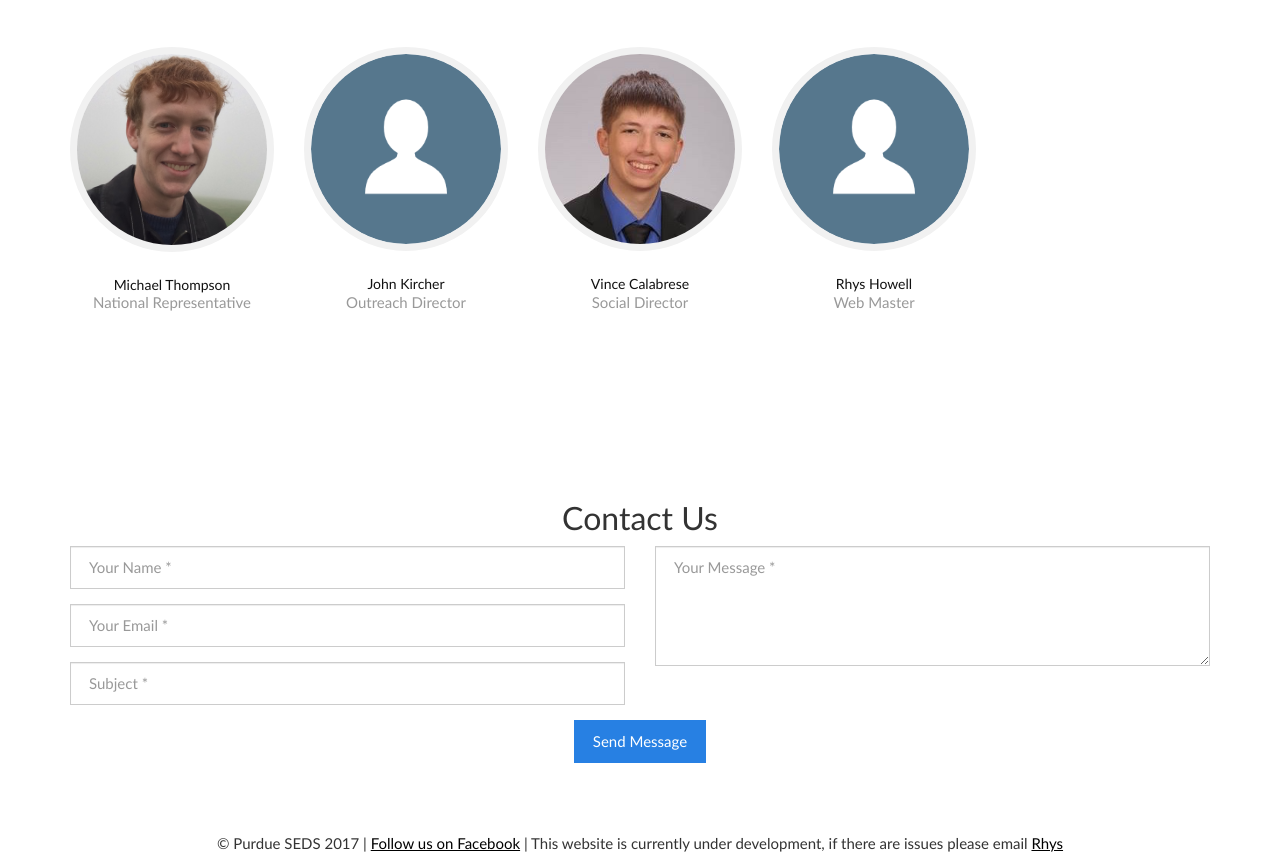
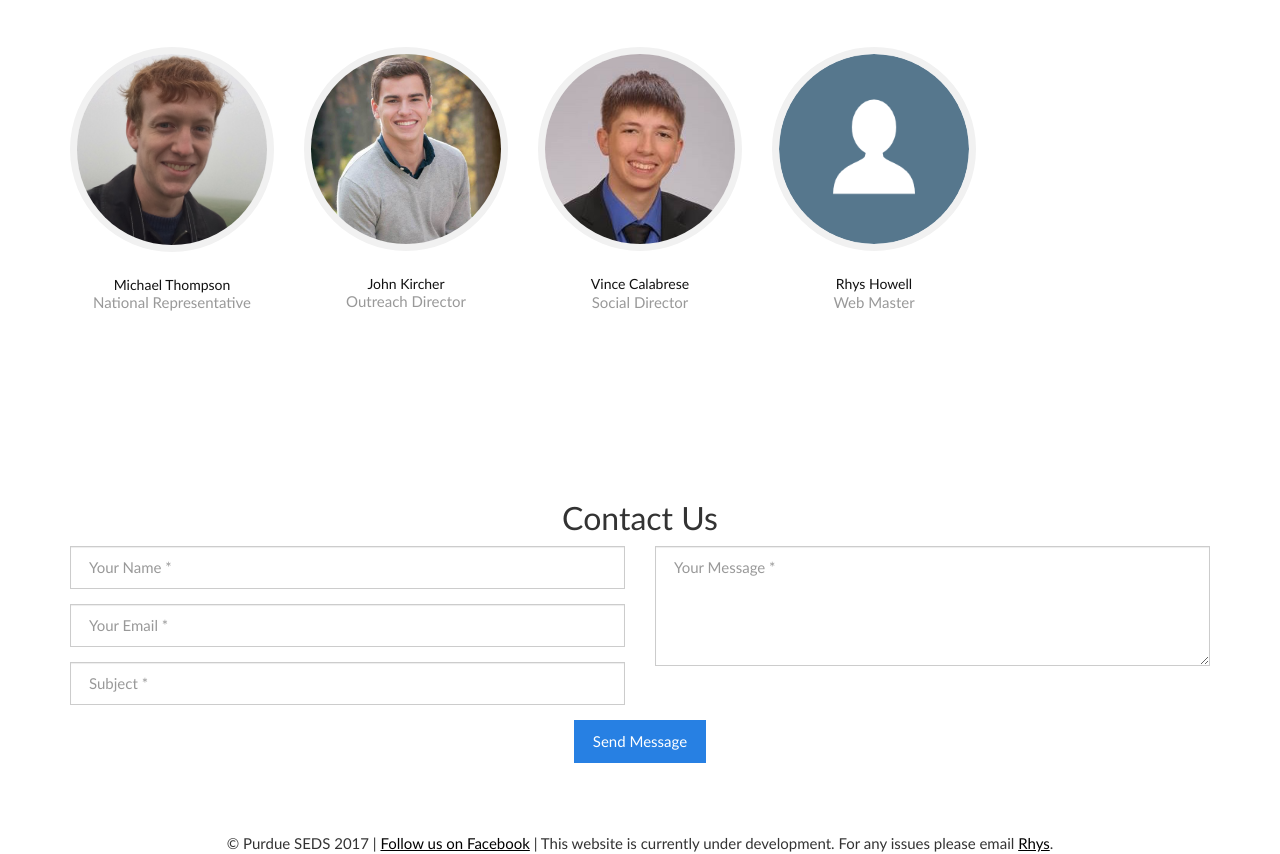
Before and after one commit to Anemy/SEDS-Purdue, a plain HTML site: page index.html in a window 1280 px wide. Shown: the part 2285-3139 px from the top of the page. Drawn offline with nearby package versions, Linux system fonts and the light colour scheme.

Commit message:
Added another friendly face

```diff
--- a/index.html
+++ b/index.html
@@ -210,7 +210,7 @@
             <p class="text-muted">National Representative</p>
           </div>
           <div class="col-sm-3  team-member">
-            <img src="assets/images/person.png" class="img-responsive img-circle" alt="">
+            <img src="assets/images/john.jpg" class="img-responsive img-circle" alt="">
             <h4>John Kircher</h4>
             <p class="text-muted">Outreach Director</p>
           </div>
@@ -274,7 +274,7 @@
     </section>
 
     <div class="footer">
-      &copy; Purdue SEDS <script>document.write(new Date().getFullYear());</script> | <a href="https://www.facebook.com/PurdueSEDS">Follow us on Facebook</a> | This website is currently under development, if there are issues please email <a href="mailto:rhysh@live.com?Subject=SEDS%20Website">Rhys</a>
+      &copy; Purdue SEDS <script>document.write(new Date().getFullYear());</script> | <a href="https://www.facebook.com/PurdueSEDS">Follow us on Facebook</a> | This website is currently under development. For any issues please email <a href="mailto:rhysh@live.com?Subject=SEDS%20Website">Rhys</a>.
     </div>
 
     <!-- Contact Form JavaScript -->
```
Also changed, not shown: assets/images/john.jpg (added).
